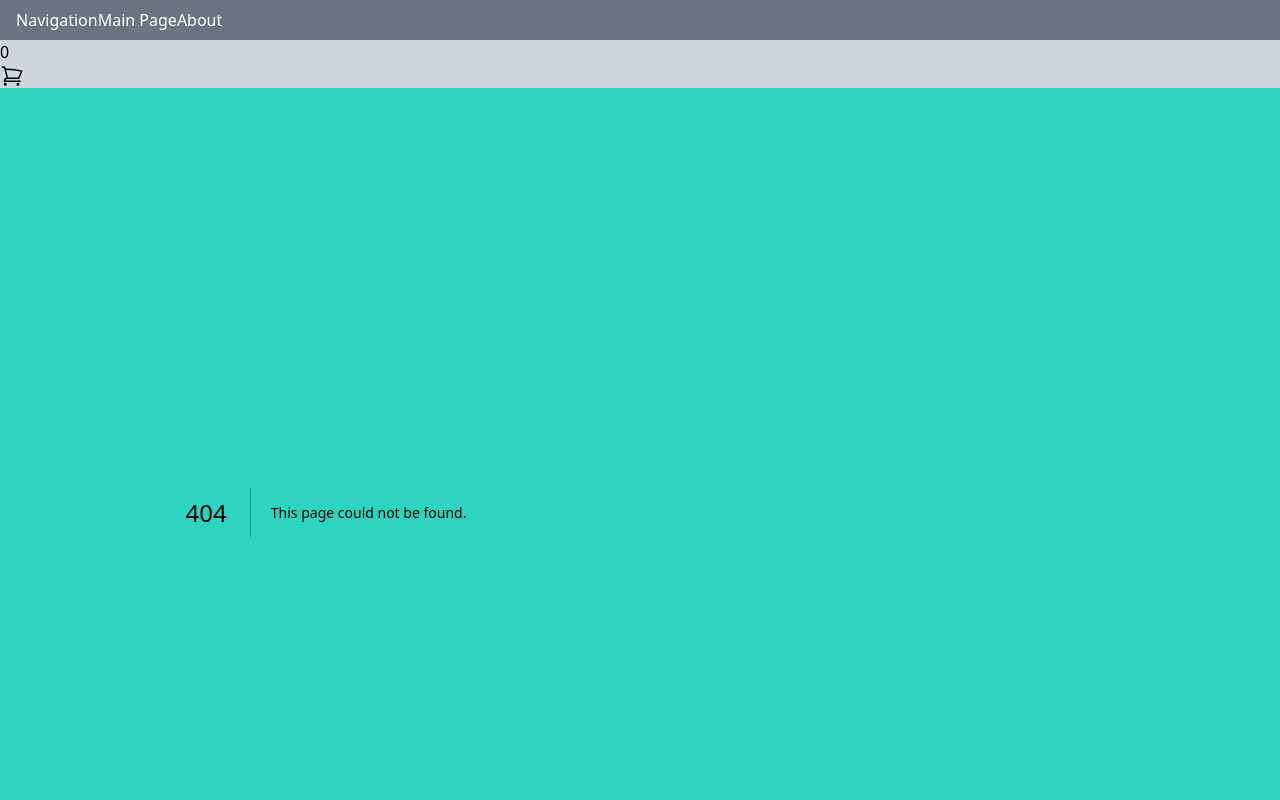
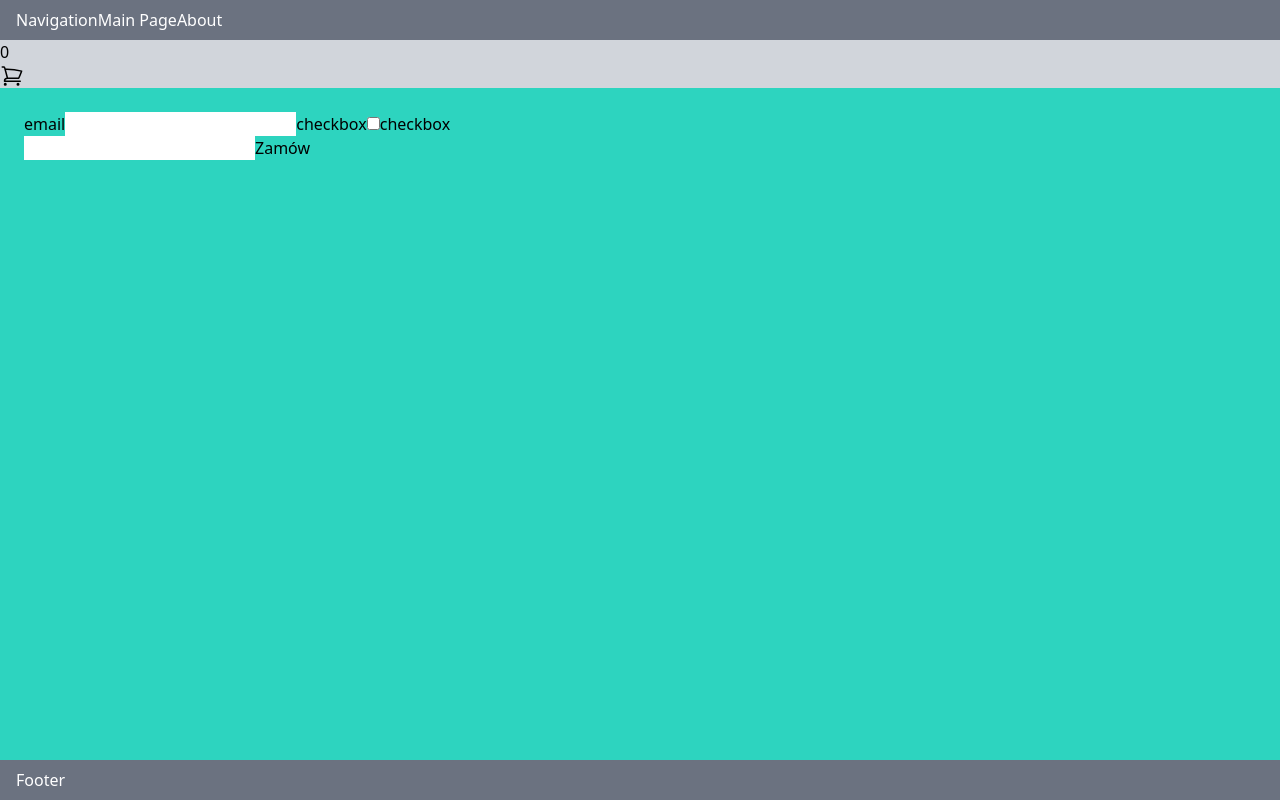
Before and after one commit to PanTrick584/zaisteprogramuj-kurs, a Next.js app: page /checkout in a window 1280 px wide. Before the commit this address had no page. Shown: the top 800 px of the page. Built offline with nearby package versions, Linux system fonts and the light colour scheme.

Commit message:
new commit

```diff
--- /dev/null
+++ b/components/CheckoutForm.tsx
@@ -0,0 +1,65 @@
+import { useForm } from "react-hook-form";
+import { validCardDate } from '../utils';
+// import { ChangeEventHandler, FormEventHandler, useState } from "react";
+
+
+const CheckoutForm = () => {
+
+    // const [email, setEmail] = useState("")
+
+    // const handleSubmit: FormEventHandler<HTMLFormElement> = e => {
+    //     e.preventDefault
+    // }
+
+    // const handleEmailChange: ChangeEventHandler<HTMLInputElement> = e => {
+    //     setEmail(e.target.value)
+    //     console.log(email);
+
+    // }
+
+
+    interface FormData {
+        email: string;
+        checkbox: boolean;
+        expirationDate: string;
+      };
+
+    const { register, setValue, handleSubmit, formState: { errors } } = useForm<FormData>();
+    const onSubmit = handleSubmit(data => console.log(data));
+
+
+    return <>
+    <form onSubmit={ onSubmit }>
+        <label htmlFor="email">
+            email
+            <input
+                {...register("email", {required: "This field is required"})}
+
+                type="email" />
+                {errors.email && <span>{errors.email?.message}</span>}
+        </label>
+        <label htmlFor="checkbox">
+            checkbox
+            <input
+                {...register("checkbox")}
+                type="checkbox" />
+        </label>
+        <label htmlFor="checkbox">
+            checkbox
+            <input
+                {...register("expirationDate", {
+                    required: true,
+                    pattern: /\d\d\/\d\d$/,
+                    validate: validCardDate
+                })}
+                type="text" />
+                {/* mozna dopracować walidację */}
+                {/* zrobić reuzywalny komponent dla spana i inputa */}
+                {errors.expirationDate && <span>{errors.expirationDate?.message}</span>}
+        </label>
+        <button type="submit">Zamów</button>
+    </form>
+</>
+}
+
+export default CheckoutForm
--- a/package.json
+++ b/package.json
@@ -22,6 +22,7 @@
     "next-seo": "^5.15.0",
     "react": "18.2.0",
     "react-dom": "18.2.0",
+    "react-hook-form": "^7.41.5",
     "react-markdown": "^8.0.4",
     "react-query": "^3.39.2",
     "typescript": "4.9.4"
--- a/pages/api/hello.ts
+++ b/pages/api/hello.ts
@@ -1,13 +1,19 @@
 // Next.js API route support: https://nextjs.org/docs/api-routes/introduction
-import type { NextApiRequest, NextApiResponse } from 'next'
+import type { NextApiHandler } from 'next'
 
 type Data = {
   name: string
 }
 
-export default function handler(
-  req: NextApiRequest,
-  res: NextApiResponse<Data>
-) {
+const handler: NextApiHandler<Data> = (req, res) => {
   res.status(200).json({ name: 'John Doe' })
+
+  if (req.method === 'POST') {
+    res.setHeader("Allow", 'POST').status(405).send(req.body);
+    return;
+  }
+
+  res.status(200).json(req.body)
 }
+
+export default handler
--- /dev/null
+++ b/pages/checkout.tsx
@@ -0,0 +1,11 @@
+import CheckoutForm from "../components/CheckoutForm";
+
+
+export const CheckoutPage =() => {
+
+
+
+    return <CheckoutForm />
+}
+
+export default CheckoutPage;
--- a/utils.tsx
+++ b/utils.tsx
@@ -1,3 +1,14 @@
 import {MDXRemoteSerializeResult} from "next-mdx-remote";
 
 export type MarkdownResult =  MDXRemoteSerializeResult<Record<string, unknown>>
+
+export const validCardDate = (value: string) => {
+    const [month, year] = value.split("/")
+
+    // można dopracować walidację
+
+    if(value.length !== 5) return "Błędny rok";
+    if(Number(month) > 12) return "Błędny miesiąc"
+
+    return true;
+}
```
Also changed, not shown: graphql/mutations.graphql (added, +11 -0 lines), pages/_app.tsx (+13 -14 lines), pages/index.tsx (+21 -0 lines), 2 other files (tests, documents, lock files or other folders).
